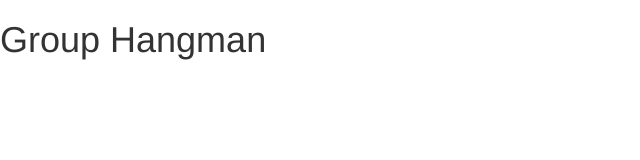
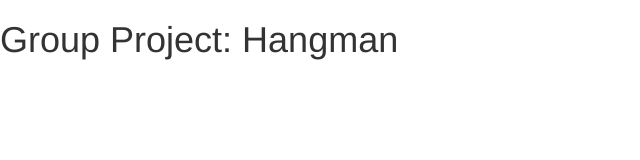
Before and after one commit to jaycen9887/Group-Project-Hangman, a plain HTML site: page index.html in a window 1280 px wide. Shown: the whole page, without its empty margins (0-640 px from the left). Drawn offline with nearby package versions, Linux system fonts and the light colour scheme; files that its build step writes are made by us from their sources.

Commit message:
change title

```diff
--- a/index.html
+++ b/index.html
@@ -13,7 +13,7 @@
     <body>
 
         <head class="jumbotron">
-            <h1>Group Hangman</h1>
+            <h1>Group Project: Hangman</h1>
         </head>
 
         <div class="container">
```
